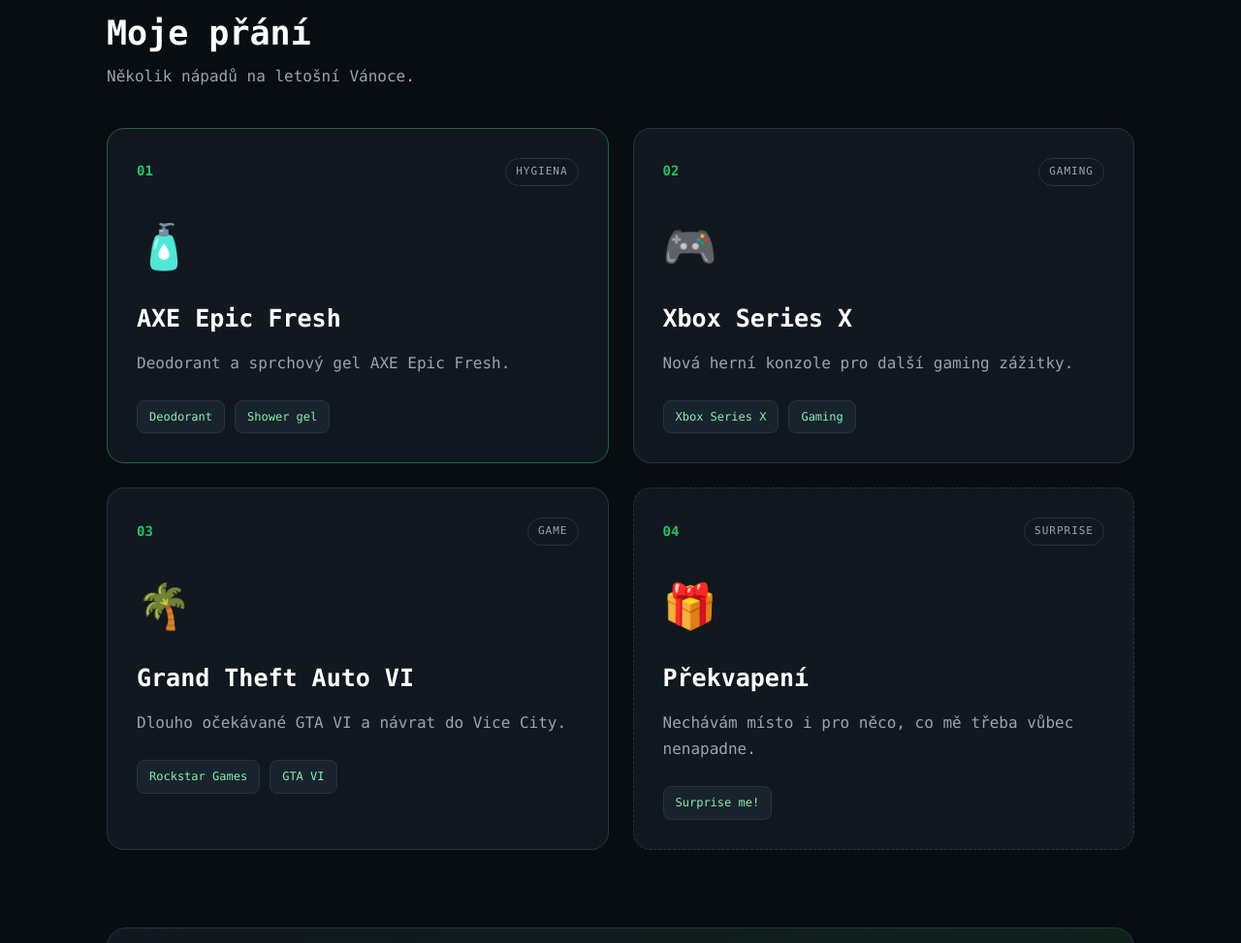
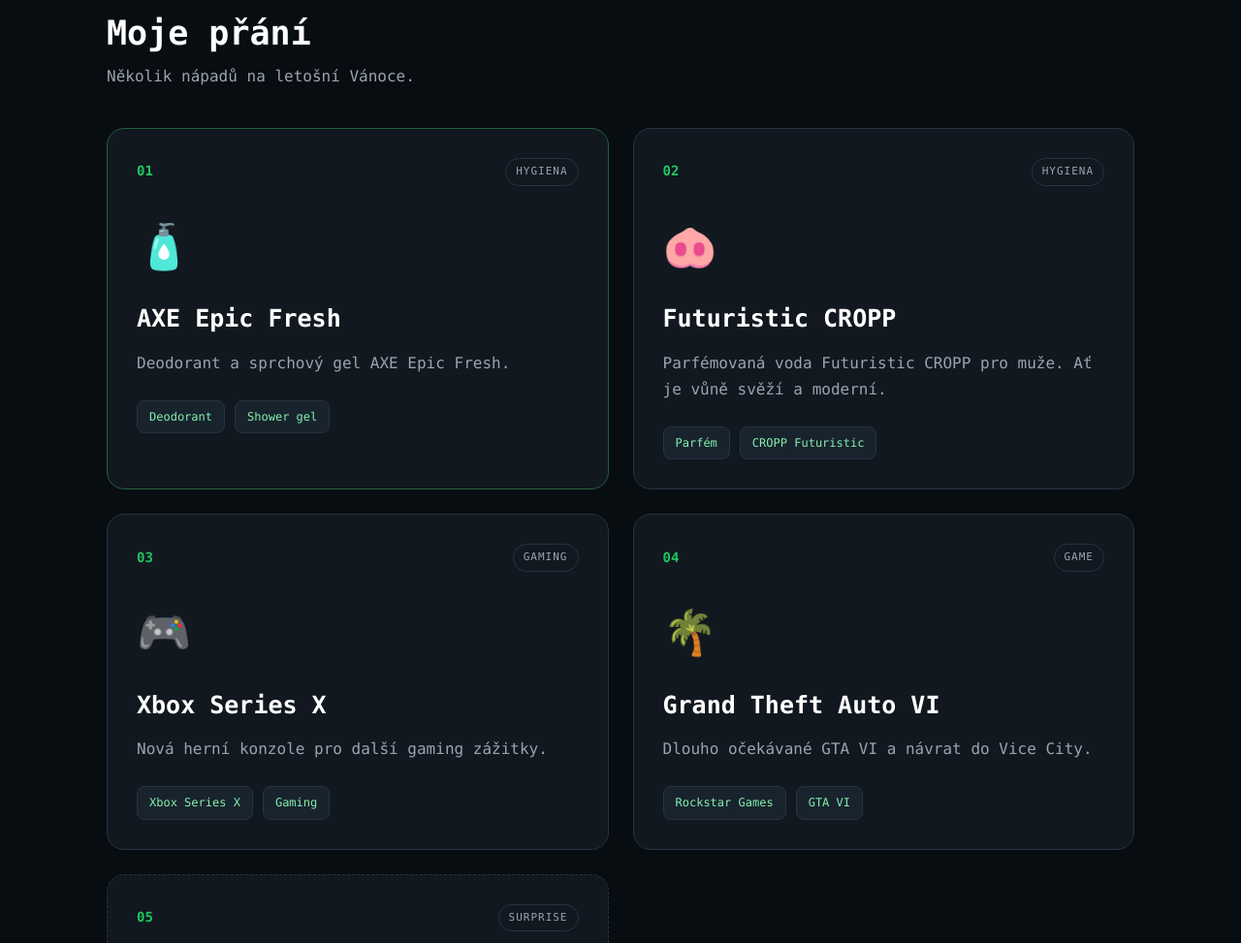
Before and after one commit to Craenics-Man/V-nocniList2026, a plain HTML site: page index.html in a window 1280 px wide. Shown: the part 1040-2013 px from the top of the page at 97% size. Drawn offline with Linux system fonts and the light colour scheme.

Commit message:
Refactor index.html structure and content

```diff
--- a/index.html
+++ b/index.html
@@ -109,12 +109,35 @@
                 </div>
 
             </article>
+            <!-- Futuristic CROPP -->
+            <article class="gift-card">
+
+                <div class="card-top">
+                    <span class="number">02</span>
+                    <span class="category">HYGIENA</span>
+                </div>
+
+                <div class="gift-icon">🐽</div>
+
+                <h3>Futuristic CROPP</h3>
+
+                <p class="gift-description">
+                    Parfémovaná voda Futuristic
+                    CROPP pro muže. Ať je vůně svěží a moderní.
+                </p>
+
+                <div class="tags">
+                    <span>Parfém</span>
+                    <span>CROPP Futuristic</span>
+                </div>
+
+            </article>
 
             <!-- XBOX -->
             <article class="gift-card">
 
                 <div class="card-top">
-                    <span class="number">02</span>
+                    <span class="number">03</span>
                     <span class="category">GAMING</span>
                 </div>
 
@@ -138,7 +161,7 @@
             <article class="gift-card">
 
                 <div class="card-top">
-                    <span class="number">03</span>
+                    <span class="number">04</span>
                     <span class="category">GAME</span>
                 </div>
 
@@ -162,7 +185,7 @@
             <article class="gift-card surprise">
 
                 <div class="card-top">
-                    <span class="number">04</span>
+                    <span class="number">05</span>
                     <span class="category">SURPRISE</span>
                 </div>
 
```
